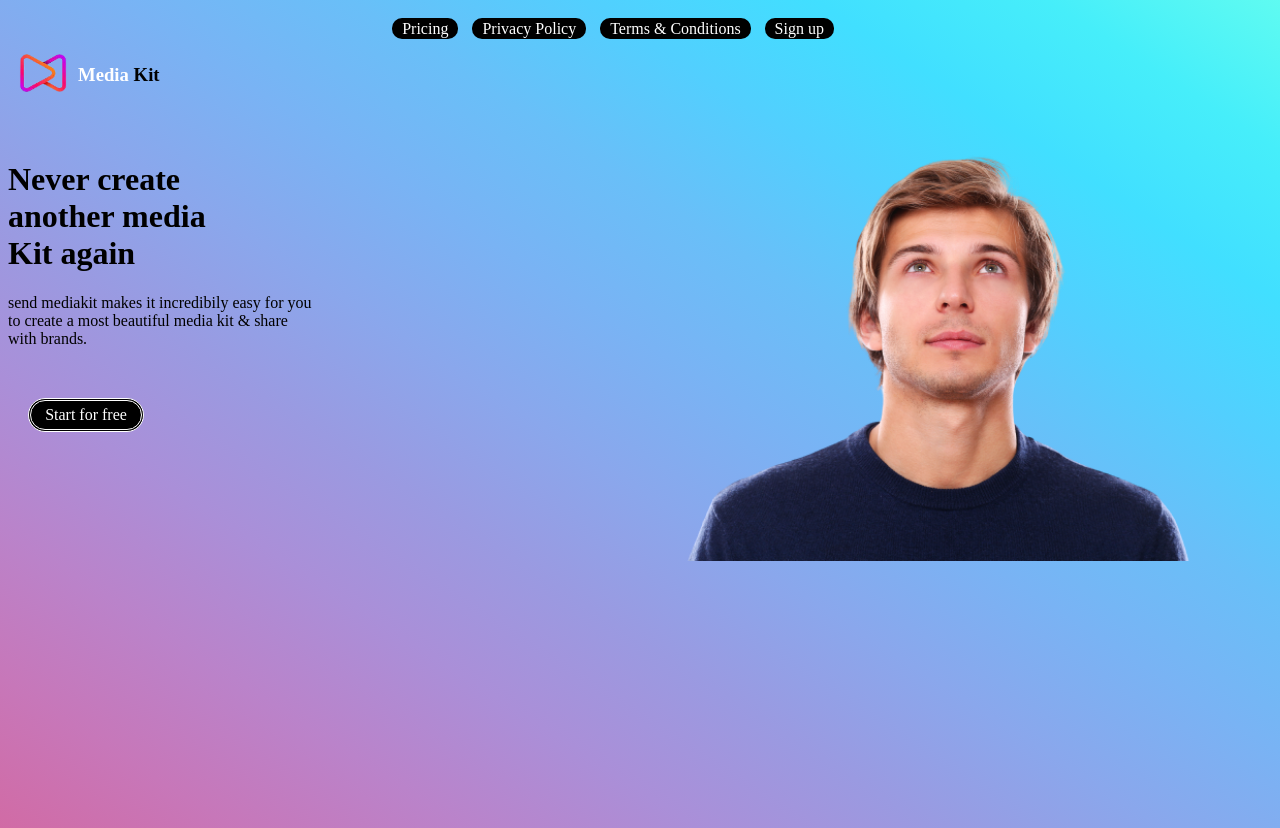
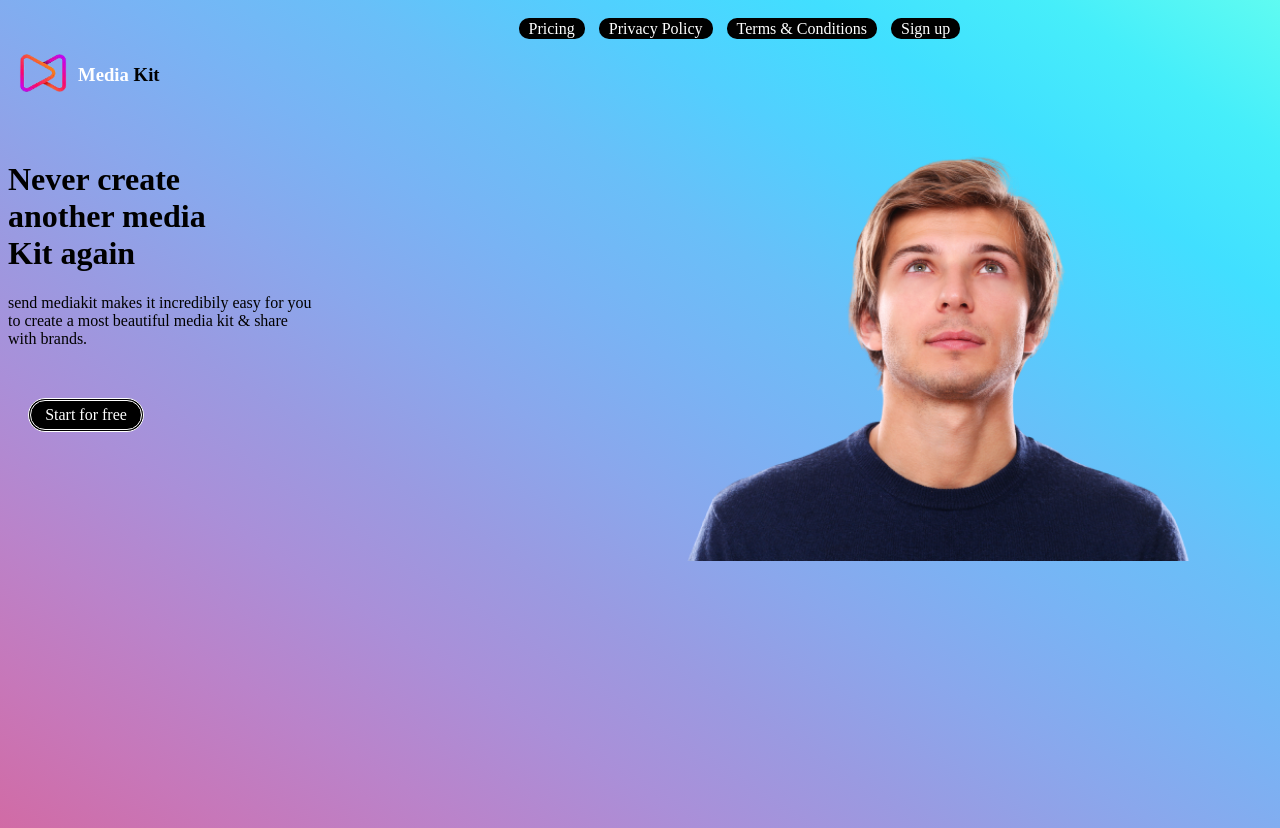
Before and after one commit to shahid7607/mediakit, a plain HTML site: page index.html in a window 1280 px wide. Drawn offline with Linux system fonts and the light colour scheme.

Commit message:
index.html

```diff
--- a/index.html
+++ b/index.html
@@ -7,7 +7,7 @@
 </head>
 <body style="background-image: linear-gradient(to right top, #d16ba5, #c777b9, #ba83ca, #aa8fd8, #9a9ae1, #8aa7ec, #79b3f4, #69bff8, #52cffe, #41dfff, #46eefa, #5ffbf1);background-position: center;background-repeat: no-repeat;background-size: cover;height: 100vh;">
     <div>
-    <div style="margin-left: 30%;margin-top: 20px;">
+    <div style="margin-left: 40%;margin-top: 20px;">
         <div class="menu" >Pricing</div>
     <div class="menu">Privacy Policy</div>
     <div class="menu">Terms & Conditions</div>
```
